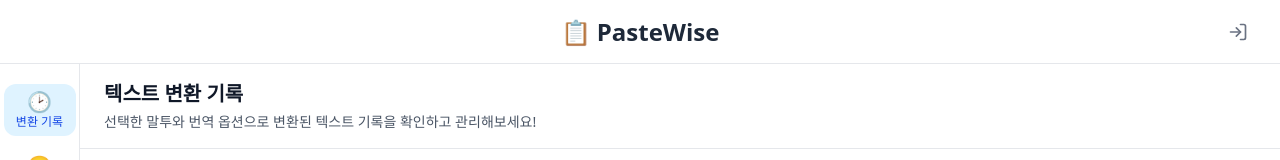
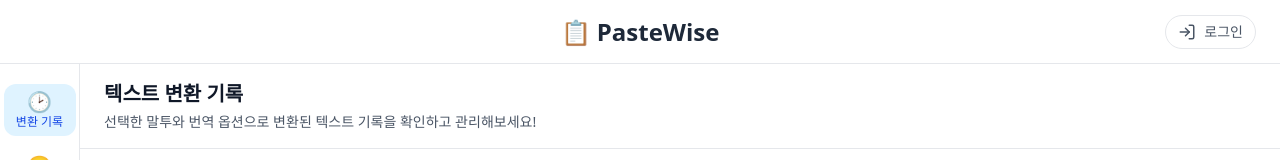
Before and after one commit to codewith-MJ/paste-wise, a React (Vite) app: page / in a window 1280 px wide. Shown: the top 160 px of the page. Built offline with nearby package versions, Linux system fonts and the light colour scheme.

Commit message:
feat(auth): implement logout handling via Zustand clear action

```diff
--- a/src/renderer/layouts/app-shell/header/AuthButton.tsx
+++ b/src/renderer/layouts/app-shell/header/AuthButton.tsx
@@ -1,16 +1,37 @@
-import { LogIn } from "lucide-react";
+import { LogIn, LogOut } from "lucide-react";
 import { useNavigate } from "react-router-dom";
 import ROUTES from "@/shared/constants/routes";
+import { useAuthStore } from "@/renderer/stores/auth";
 
 function AuthButton() {
   const navigate = useNavigate();
+  const { isAuthenticated, clear } = useAuthStore();
+
+  const handleClick = () => {
+    if (isAuthenticated) {
+      clear();
+      navigate(ROUTES.HISTORY);
+    } else {
+      navigate(ROUTES.LOGIN);
+    }
+  };
+
   return (
     <button
-      className="cursor-pointer rounded-full p-2 text-gray-500 transition-colors hover:bg-gray-100 hover:text-gray-700"
-      aria-label="Logout"
-      onClick={() => navigate(ROUTES.LOGIN)}
+      onClick={handleClick}
+      className="flex cursor-pointer items-center gap-2 rounded-full border border-gray-200 px-3 py-1.5 text-sm text-gray-600 transition-all hover:bg-gray-100 hover:text-gray-800 active:scale-[0.97]"
     >
-      <LogIn size={20} />
+      {isAuthenticated ? (
+        <>
+          <LogOut size={18} strokeWidth={2} />
+          <span>로그아웃</span>
+        </>
+      ) : (
+        <>
+          <LogIn size={18} strokeWidth={2} />
+          <span>로그인</span>
+        </>
+      )}
     </button>
   );
 }
```
